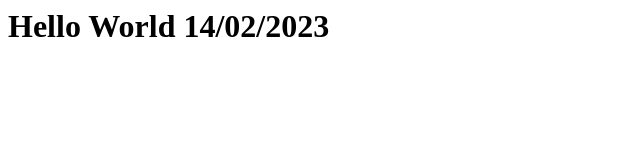
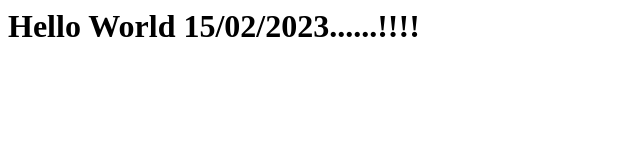
Before and after one commit to Prajoti-27/index.html, a plain HTML site: page index.html in a window 1280 px wide. Shown: the whole page, without its empty margins (0-640 px from the left). Drawn offline with Linux system fonts and the light colour scheme.

Commit message:
4th commit

```diff
--- a/index.html
+++ b/index.html
@@ -1,3 +1,3 @@
 <h1>
-Hello World     14/02/2023
+Hello World  15/02/2023......!!!!
 <h1/>
```
